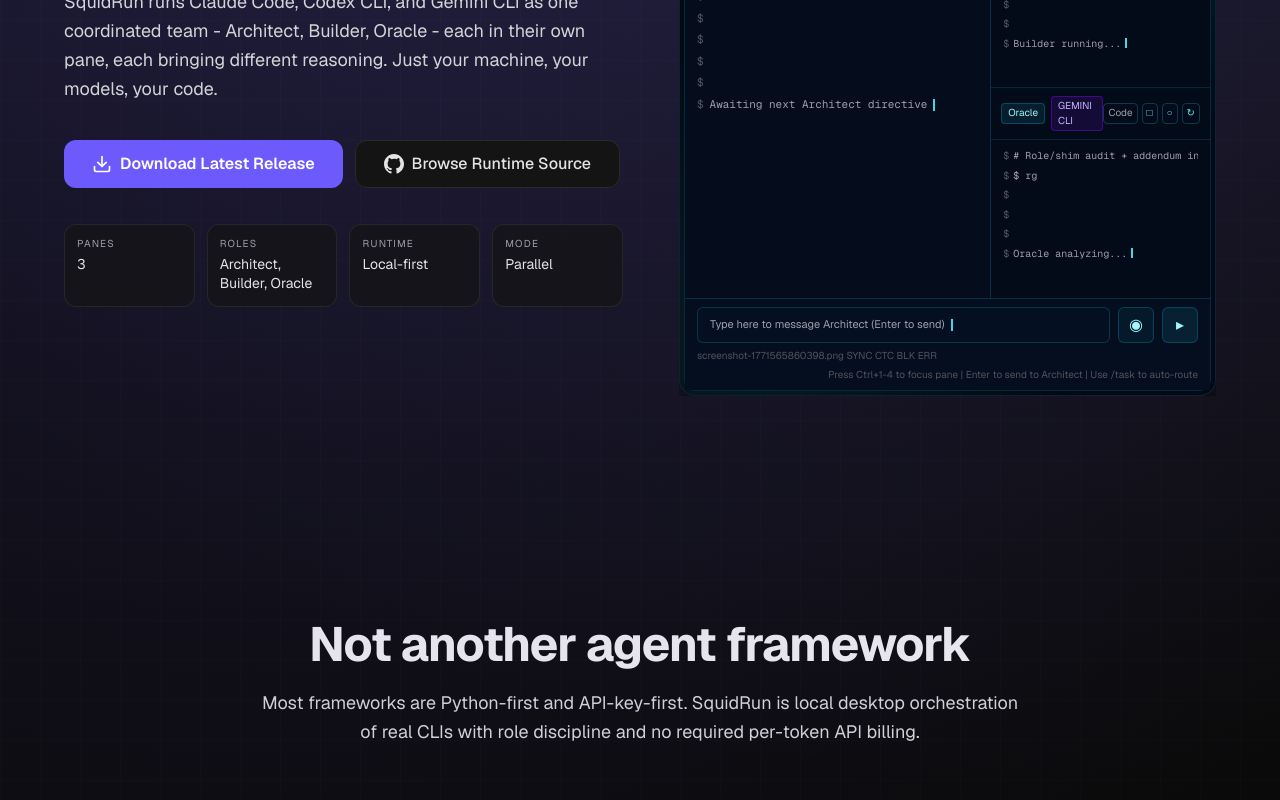
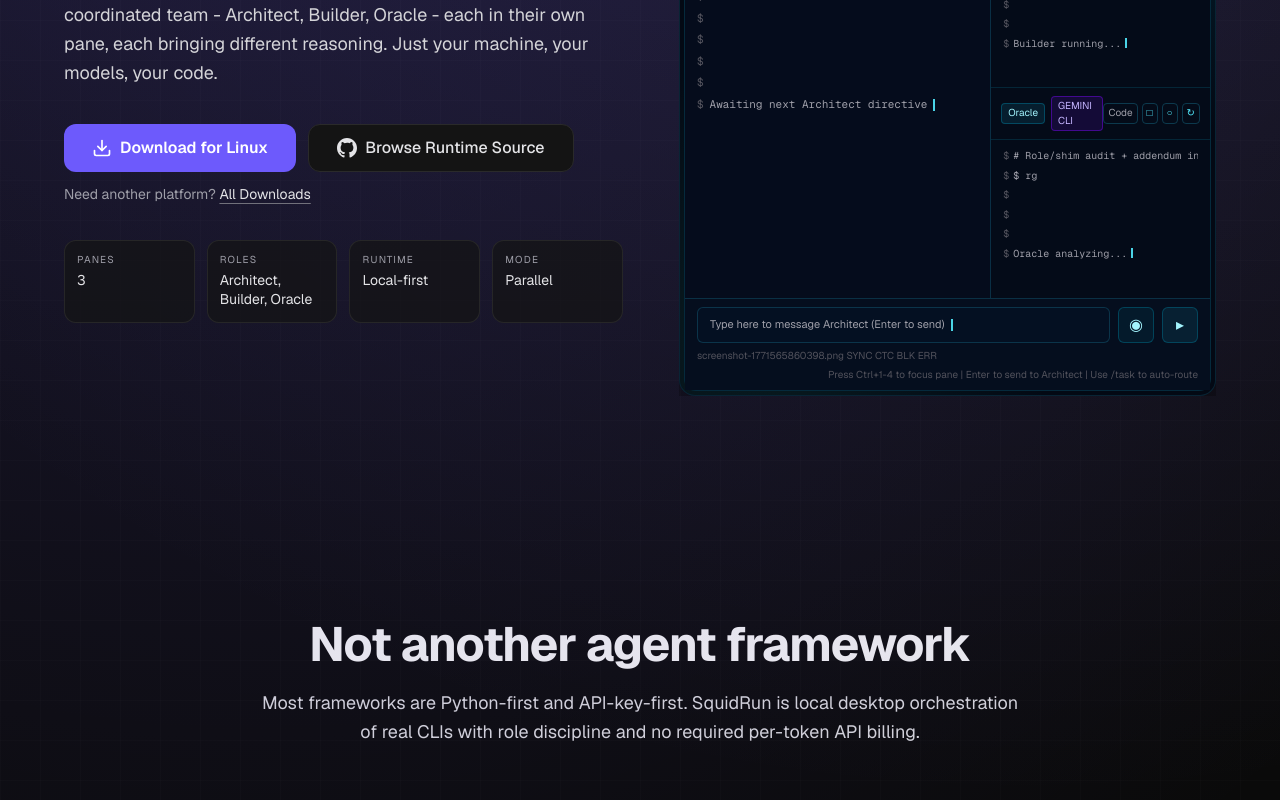
Before and after one commit to anamnesos/squidrun-site, a Next.js app: page / in a window 1280 px wide. Shown: the part 860-1660 px from the top of the page. Built offline with nearby package versions, Linux system fonts and the light colour scheme.

Commit message:
Add OS-aware direct download CTAs with all-downloads fallback

```diff
--- /dev/null
+++ b/app/components/platform-download-button.tsx
@@ -0,0 +1,144 @@
+"use client";
+
+import { useEffect, useMemo, useState } from "react";
+
+const RELEASE_VERSION = "0.1.2";
+const RELEASES_LATEST_URL = "https://github.com/anamnesos/SquidRun/releases/latest";
+const RELEASE_BASE_URL = `https://github.com/anamnesos/SquidRun/releases/download/v${RELEASE_VERSION}`;
+
+type PlatformTarget = "mac-arm64" | "mac-x64" | "windows" | "linux" | "unknown";
+
+type UserAgentDataLike = {
+  platform?: string;
+  architecture?: string;
+  getHighEntropyValues?: (hints: string[]) => Promise<Record<string, string>>;
+};
+
+function detectPlatformFromNavigator(nav: Navigator): PlatformTarget {
+  const userAgent = nav.userAgent.toLowerCase();
+  const platform = nav.platform.toLowerCase();
+
+  if (platform.includes("win") || userAgent.includes("windows")) {
+    return "windows";
+  }
+
+  if (platform.includes("linux") || userAgent.includes("linux")) {
+    return "linux";
+  }
+
+  if (platform.includes("mac") || userAgent.includes("mac os")) {
+    if (
+      platform.includes("arm") ||
+      userAgent.includes("arm64") ||
+      userAgent.includes("aarch64") ||
+      userAgent.includes("apple silicon")
+    ) {
+      return "mac-arm64";
+    }
+
+    return "mac-x64";
+  }
+
+  return "unknown";
+}
+
+function mapPlatformToDownload(platform: PlatformTarget) {
+  switch (platform) {
+    case "mac-arm64":
+      return {
+        href: `${RELEASE_BASE_URL}/SquidRun-${RELEASE_VERSION}-arm64.dmg`,
+        label: "Download for Mac (Apple Silicon)",
+      };
+    case "mac-x64":
+      return {
+        href: `${RELEASE_BASE_URL}/SquidRun-${RELEASE_VERSION}.dmg`,
+        label: "Download for Mac (Intel)",
+      };
+    case "windows":
+      return {
+        href: `${RELEASE_BASE_URL}/SquidRun.Setup.${RELEASE_VERSION}.exe`,
+        label: "Download for Windows",
+      };
+    case "linux":
+      return {
+        href: `${RELEASE_BASE_URL}/SquidRun-${RELEASE_VERSION}.AppImage`,
+        label: "Download for Linux",
+      };
+    default:
+      return {
+        href: RELEASES_LATEST_URL,
+        label: "Download Latest Release",
+      };
+  }
+}
+
+export function PlatformDownloadButton({ className }: { className: string }) {
+  const [platform, setPlatform] = useState<PlatformTarget>(() => {
+    if (typeof window === "undefined") {
+      return "unknown";
+    }
+
+    return detectPlatformFromNavigator(window.navigator);
+  });
+
+  useEffect(() => {
+    let isMounted = true;
+    const userAgentData = (navigator as Navigator & { userAgentData?: UserAgentDataLike }).userAgentData;
+    if (!userAgentData?.getHighEntropyValues) {
+      return () => {
+        isMounted = false;
+      };
+    }
+
+    userAgentData
+      .getHighEntropyValues(["architecture", "platform"])
+      .then((values) => {
+        if (!isMounted) {
+          return;
+        }
+
+        const platformValue = (values.platform ?? userAgentData.platform ?? "").toLowerCase();
+        const architectureValue = (values.architecture ?? userAgentData.architecture ?? "").toLowerCase();
+
+        if (platformValue.includes("win")) {
+          setPlatform("windows");
+          return;
+        }
+
+        if (platformValue.includes("linux")) {
+          setPlatform("linux");
+          return;
+        }
+
+        if (platformValue.includes("mac")) {
+          setPlatform(architectureValue.includes("arm") ? "mac-arm64" : "mac-x64");
+        }
+      })
+      .catch(() => {
+        // Ignore and keep platform detected from userAgent/platform fallback.
+      });
+
+    return () => {
+      isMounted = false;
+    };
+  }, []);
+
+  const { href, label } = useMemo(() => mapPlatformToDownload(platform), [platform]);
+
+  return (
+    <a href={href} className={className}>
+      <DownloadIcon className="h-5 w-5" />
+      {label}
+    </a>
+  );
+}
+
+function DownloadIcon({ className }: { className?: string }) {
+  return (
+    <svg className={className} viewBox="0 0 24 24" fill="none" stroke="currentColor" strokeWidth="2" strokeLinecap="round" strokeLinejoin="round">
+      <path d="M21 15v4a2 2 0 01-2 2H5a2 2 0 01-2-2v-4" />
+      <polyline points="7 10 12 15 17 10" />
+      <line x1="12" y1="15" x2="12" y2="3" />
+    </svg>
+  );
+}
--- a/app/page.tsx
+++ b/app/page.tsx
@@ -1,6 +1,7 @@
 import Image from "next/image";
 import Link from "next/link";
 import type { CSSProperties } from "react";
+import { PlatformDownloadButton } from "./components/platform-download-button";
 
 type LaneTone = "success" | "warn" | "muted";
 
@@ -145,13 +146,7 @@
             </p>
 
             <div className="animate-fade-in-up opacity-0 delay-300 mt-9 flex flex-col gap-3 sm:flex-row sm:items-center">
-              <a
-                href="https://github.com/anamnesos/SquidRun/releases/latest"
-                className="inline-flex h-12 items-center justify-center gap-2 rounded-xl bg-accent px-7 text-base font-semibold text-white transition-all hover:translate-y-[-1px] hover:bg-accent-light hover:shadow-[0_0_28px_rgba(109,90,252,0.45)]"
-              >
-                <DownloadIcon className="h-5 w-5" />
-                Download Latest Release
-              </a>
+              <PlatformDownloadButton className="inline-flex h-12 items-center justify-center gap-2 rounded-xl bg-accent px-7 text-base font-semibold text-white transition-all hover:translate-y-[-1px] hover:bg-accent-light hover:shadow-[0_0_28px_rgba(109,90,252,0.45)]" />
               <a
                 href="https://github.com/anamnesos/SquidRun"
                 target="_blank"
@@ -162,6 +157,15 @@
                 Browse Runtime Source
               </a>
             </div>
+            <p className="animate-fade-in-up opacity-0 delay-300 mt-3 text-sm text-zinc-400">
+              Need another platform?{" "}
+              <a
+                href="https://github.com/anamnesos/SquidRun/releases/latest"
+                className="text-zinc-200 underline decoration-zinc-500 underline-offset-4 transition-colors hover:text-white"
+              >
+                All Downloads
+              </a>
+            </p>
 
             <div className="animate-fade-in-up opacity-0 delay-400 mt-9 grid grid-cols-2 gap-3 sm:grid-cols-4">
               <MetricPill label="Panes" value="3" />
@@ -280,13 +284,7 @@
             SquidRun is open source and local-first. Install once, map your models to roles, and run coordinated engineering loops from a single command center.
           </p>
           <div className="mt-9 flex flex-col items-center justify-center gap-3 sm:flex-row">
-            <a
-              href="https://github.com/anamnesos/SquidRun/releases/latest"
-              className="inline-flex h-12 w-full max-w-xs items-center justify-center gap-2 rounded-xl bg-accent px-7 text-base font-semibold text-white transition-all hover:bg-accent-light hover:shadow-[0_0_30px_rgba(109,90,252,0.45)]"
-            >
-              <DownloadIcon className="h-5 w-5" />
-              Download Latest Release
-            </a>
+            <PlatformDownloadButton className="inline-flex h-12 w-full max-w-xs items-center justify-center gap-2 rounded-xl bg-accent px-7 text-base font-semibold text-white transition-all hover:bg-accent-light hover:shadow-[0_0_30px_rgba(109,90,252,0.45)]" />
             <a
               href="https://github.com/anamnesos/SquidRun"
               target="_blank"
@@ -297,6 +295,15 @@
               Star on GitHub
             </a>
           </div>
+          <p className="mt-4 text-sm text-zinc-400">
+            Looking for another build?{" "}
+            <a
+              href="https://github.com/anamnesos/SquidRun/releases/latest"
+              className="text-zinc-200 underline decoration-zinc-500 underline-offset-4 transition-colors hover:text-white"
+            >
+              All Downloads
+            </a>
+          </p>
           <p className="mt-6 text-sm text-zinc-400">
             Node.js 18+ and at least one CLI runtime required.
           </p>
@@ -533,16 +540,6 @@
 
 /* ─── Icons (inline SVG) ─── */
 
-function DownloadIcon({ className }: { className?: string }) {
-  return (
-    <svg className={className} viewBox="0 0 24 24" fill="none" stroke="currentColor" strokeWidth="2" strokeLinecap="round" strokeLinejoin="round">
-      <path d="M21 15v4a2 2 0 01-2 2H5a2 2 0 01-2-2v-4" />
-      <polyline points="7 10 12 15 17 10" />
-      <line x1="12" y1="15" x2="12" y2="3" />
-    </svg>
-  );
-}
-
 function GitHubIcon({ className }: { className?: string }) {
   return (
     <svg className={className} viewBox="0 0 24 24" fill="currentColor">
```
